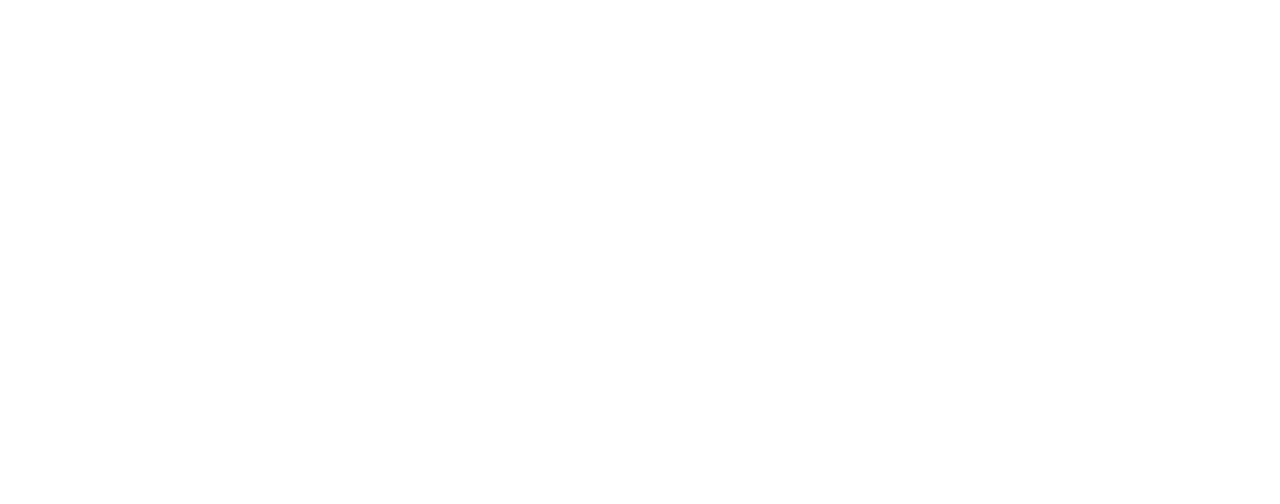
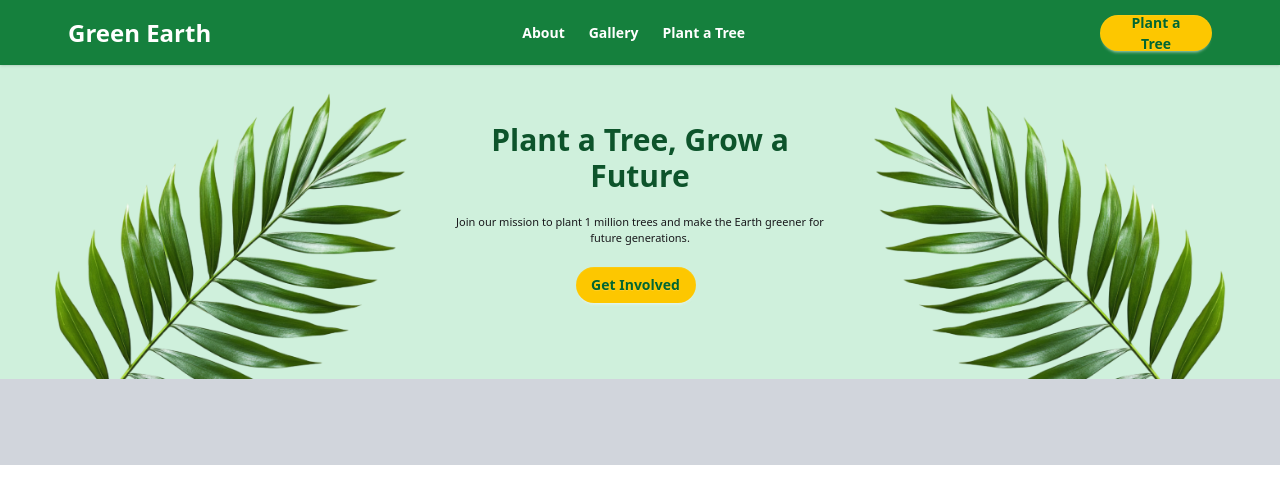
Before and after one commit to snknayan/assignment-06-nayan, a plain HTML site: page index.html in a window 1280 px wide. Drawn offline with nearby package versions, Linux system fonts and the light colour scheme.

Commit message:
Banner & Nav Section done

```diff
--- a/index.html
+++ b/index.html
@@ -25,6 +25,101 @@
     />
   </head>
   <body>
+    <!-- Nav Section -->
+    <section class="max-w-[1920px] bg-gray-300">
+      <div class="navbar bg-[#15803D] shadow-sm">
+        <div class="navbar-start">
+          <div class="dropdown">
+            <div tabindex="0" role="button" class="btn btn-ghost lg:hidden">
+              <svg
+                xmlns="http://www.w3.org/2000/svg"
+                class="h-5 w-5"
+                fill="none"
+                viewBox="0 0 24 24"
+                stroke="currentColor"
+              >
+                <path
+                  stroke-linecap="round"
+                  stroke-linejoin="round"
+                  stroke-width="2"
+                  d="M4 6h16M4 12h8m-8 6h16"
+                />
+              </svg>
+            </div>
+            <ul
+              tabindex="0"
+              class="menu menu-sm dropdown-content bg-base-100 rounded-box z-1 mt-3 w-52 p-2 shadow"
+            >
+              <li class="py-2"><a class="bg-[#CFF0DC]">About</a></li>
+              <li>
+                <a class="bg-[#CFF0DC]">Gallery</a>
+              </li>
+              <li class="py-2"><a class="bg-[#CFF0DC]">Plant a Tree</a></li>
+            </ul>
+          </div>
+          <a class="btn-ghost pl-15 text-2xl text-white font-semibold"
+            >Green Earth</a
+          >
+        </div>
+        <div class="navbar-center hidden lg:flex">
+          <ul class="menu menu-horizontal px-1">
+            <li>
+              <a
+                class="text-md font-semibold text-white hover:bg-[#CFF0DC] hover:text-gray-900"
+                >About</a
+              >
+            </li>
+            <li>
+              <a
+                class="text-md font-semibold text-white hover:bg-[#CFF0DC] hover:text-gray-900"
+                >Gallery</a
+              >
+            </li>
+            <li>
+              <a
+                class="text-md font-semibold text-white hover:bg-[#CFF0DC] hover:text-gray-900"
+                >Plant a Tree</a
+              >
+            </li>
+          </ul>
+        </div>
+        <div class="navbar-end pr-15">
+          <a
+            class="btn font-bold w-28 h-9 border-none rounded-full bg-yellow-400 text-green-800"
+            >Plant a Tree</a
+          >
+        </div>
+      </div>
+    </section>
+    <!-- Banner Section -->
+    <section class="max-w-[1920px] min-h-[400px] bg-gray-300">
+      <div
+        class="Banner-Container flex justify-between items-center bg-[#CFF0DC]"
+      >
+        <div class="left-b-img">
+          <img src="./assets/hero-leaf1.png" alt="" />
+        </div>
+        <div class="middle-b-text min-h-[200px]">
+          <h2 class="text-3xl font-bold text-green-900 text-center">
+            Plant a Tree, Grow a Future
+          </h2>
+          <p class="font-[#1F2937] my-5 text-[11px] w-[385px] text-center">
+            Join our mission to plant 1 million trees and make the Earth greener
+            for future generations.
+          </p>
+          <button
+            class="btn ml-32 font-bold w-30 h-9 p-2 border-none rounded-full bg-yellow-400 text-green-800"
+          >
+            Get Involved
+          </button>
+        </div>
+        <div class="rightt-b-img">
+          <img src="./assets/hero-leaf2.png" alt="" />
+        </div>
+      </div>
+    </section>
+    <!-- Card Section -->
+    <section></section>
     <script src="./scripts/script.js"></script>
   </body>
 </html>
```
